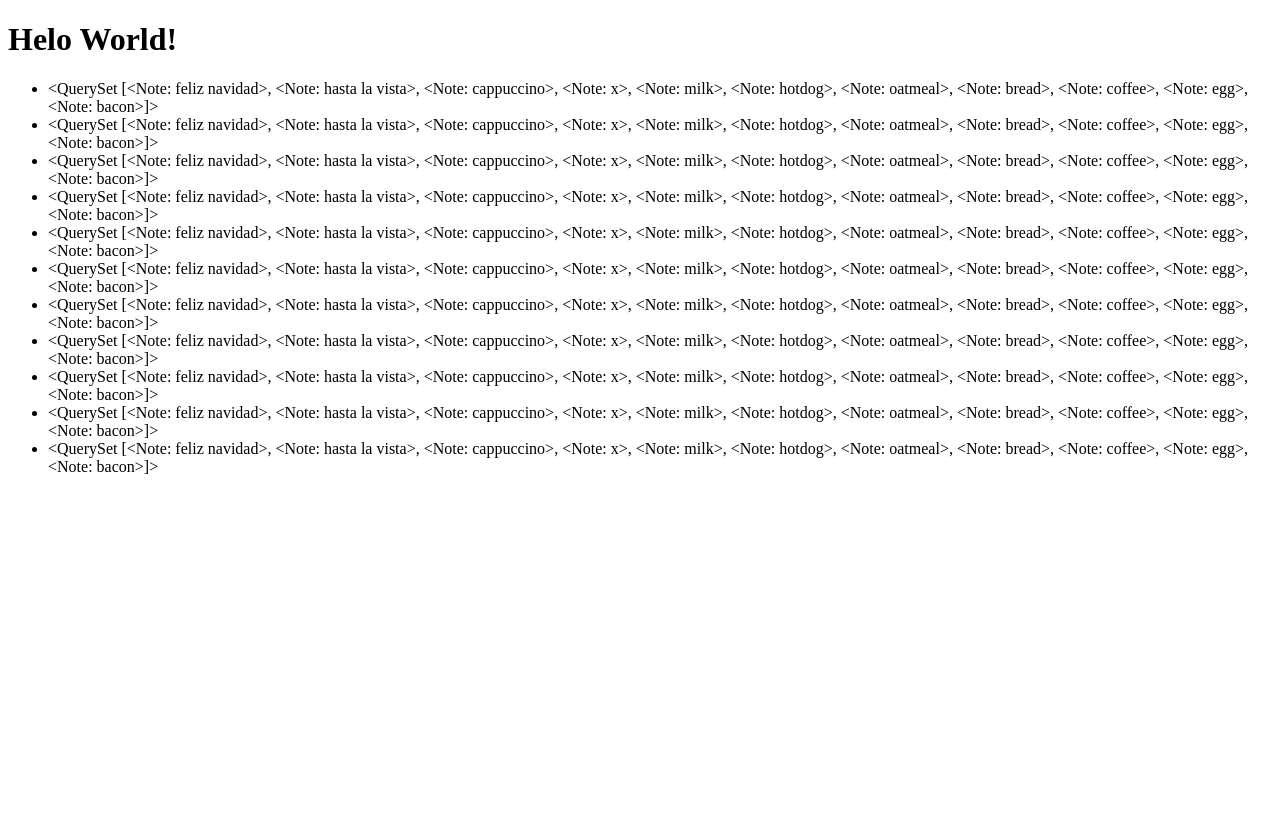
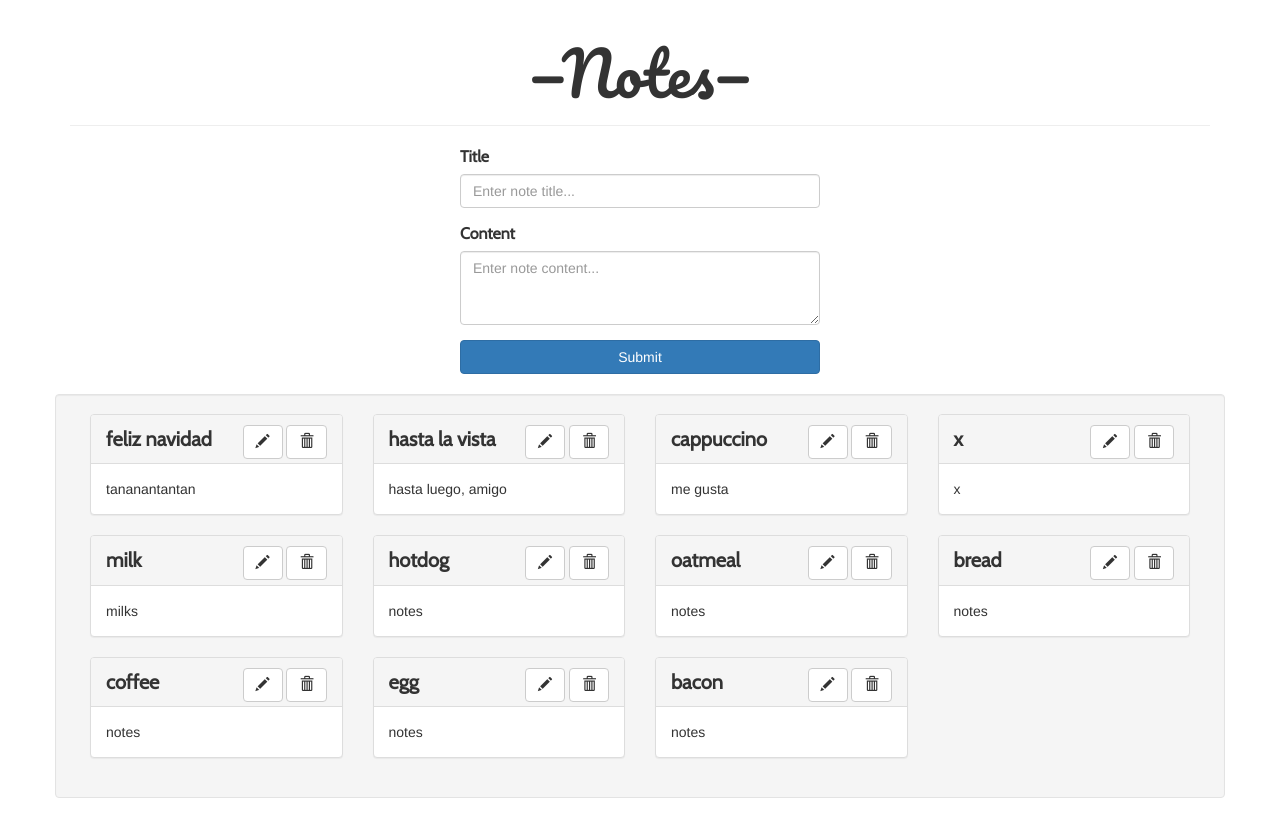
Before and after one commit to santels/django_basics, a Django app: page / in a window 1280 px wide. Before the commit the page ends 474 px from the top, so only its background shows below. Run offline with Django 3.2, Linux system fonts and the light colour scheme; data comes from the database, SQL or seed files in the repository; both versions use the stored data as it was after the commit; some libraries are stand-ins or nearby versions.

Commit message:
Added templates and create new note form

```diff
--- /dev/null
+++ b/djnotes/assets/css/style.css
@@ -0,0 +1,26 @@
+.note-heading {
+    font-family: 'Pacifico', cursive;
+    font-size: 60px;
+}
+
+.text-center{
+    text-align: center;
+}
+
+strong {
+    font-family: 'Cabin', sans-serif;
+    font-size: 20px;
+}
+
+.note-label {
+    font-family: 'Cabin', sans-serif;
+    font-size: 16px;
+}
+
+body {
+    background-color: #fffffa;
+}
+
+.top-buffer {
+    margin-top: 20px;
+}
--- a/djnotes/notes/views.py
+++ b/djnotes/notes/views.py
@@ -1,16 +1,28 @@
 from django.shortcuts import render
 from django.views.generic import View
-from .models import Note
+from notes.models import Note
+from notes.forms import NoteForm
+
 
 class Index(View):
     template_name = 'notes/index.html'
 
     def get_context_data(self):
         context = {
-                    'notes':Note.objects.order_by('-id'),
+                'notes': Note.objects.order_by('-id')
                 }
         return context
 
+    # Handles GET Request
     def get(self, request, *args, **kwargs):
         context = self.get_context_data()
         return render(request, self.template_name, context)
+
+    # Handles POST Request
+    def post(self, request, *args, **kwargs):
+        form = NoteForm(request.POST)
+        context = self.get_context_data()
+
+        if (form.is_valid()):
+            form.save()
+        return render(request, self.template_name, context )
--- /dev/null
+++ b/djnotes/templates/base.html
@@ -0,0 +1,39 @@
+{% load staticfiles %}
+<!DOCTYPE html>
+<html>
+    <head>
+        <meta charset="utf-8">
+        <meta http-equiv="X-UA-Compatible" content="IE=edge">
+        <meta name="viewport" content="width=device-width, initial-scale=1">
+
+        <title>{% block title %}{% endblock title %}</title>
+
+        <!-- Fonts Section -->
+        <link href="https://fonts.googleapis.com/css?family=Pacifico" rel="stylesheet">
+        <link href="https://fonts.googleapis.com/css?family=Cabin" rel="stylesheet">
+
+        <!-- CSS Section -->
+        <link rel="stylesheet"  href="{% static 'css/style.css' %}">
+        <link rel="stylesheet"
+          href="https://maxcdn.bootstrapcdn.com/bootstrap/3.3.7/css/bootstrap.min.css"
+          integrity="sha384-BVYiiSIFeK1dGmJRAkycuHAHRg32OmUcww7on3RYdg4Va+PmSTsz/K68vbdEjh4u"
+          crossorigin="anonymous">
+
+    </head>
+
+    <body>
+        <div class="container">
+            <div class="page-header text-center">
+                <h1 class='note-heading'>&#8212Notes&#8212</h1>
+            </div>
+            {% block content %}{% endblock content %}
+        </div>
+
+        <!-- JS Section -->
+        <script src="https://ajax.googleapis.com/ajax/libs/jquery/3.1.1/jquery.min.js"></script>
+        <script src="https://maxcdn.bootstrapcdn.com/bootstrap/3.3.7/js/bootstrap.min.js"
+          integrity="sha384-Tc5IQib027qvyjSMfHjOMaLkfuWVxZxUPnCJA7l2mCWNIpG9mGCD8wGNIcPD7Txa"
+          crossorigin="anonymous"></script>
+
+      </body>
+</html>
--- a/djnotes/templates/notes/index.html
+++ b/djnotes/templates/notes/index.html
@@ -1,21 +1,25 @@
-<!DOCTYPE html>
-<html lang="en-us">
-<head>
-    <meta charset="utf-8">
-    <meta http-equiv="X-UA-Compatible" content="IE=edge">
-    <meta name="viewport" conent="width=device-width, initial-scale=1">
-    <title>My Amazing Note App</title>
-</head>
-<body>
-    <h1>Helo World!</h1>
-    <ul>
-	{% for note in notes %}
-	<li>
-    	    <div>
-	        {{ notes }}
+{% extends 'base.html' %}
+
+{% block content %}
+<div class="row top-buffer">
+    <div class="col-md-4 col-md-offset-4">
+        <form action="{% url 'index' %}" method="post">
+            {% csrf_token %}
+            <div class="form-group">
+                <label for="txtNoteTitle" class="note-label">Title</label>
+                <input type="text" class="form-control" id="txtNoteTitle" name="title"
+                placeholder="Enter note title...">
             </div>
-	</li>
-	{% endfor %}
-    </ul>
-</body>
-</html>
+
+            <div class="form-group">
+                <label for="txtNoteContent" class="note-label">Content</label>
+                <textarea class="form-control" id="txtNoteContent" name="note"
+                    rows="3" placeholder="Enter note content..."></textarea>
+            </div>
+            <button type="submit" class="btn-block btn btn-primary" id="btnAdd"
+            name="add_note">Submit</button>
+        </form>
+    </div>
+</div>
+{% include 'notes/note-display.html' %}
+{% endblock content %}
--- /dev/null
+++ b/djnotes/templates/notes/note-display.html
@@ -0,0 +1,24 @@
+<div class="well row top-buffer">
+    {% for note in notes %}
+    <div class="col-md-3">
+        <div class="panel panel-default">
+            <div class="panel-heading">
+                <strong>{{ note.title }}</strong>
+                <!-- Edit and delete buttons -->
+                <div class="pull-right">
+                    <a href=# class="btn btn-default">
+                        <span class="glyphicon glyphicon-pencil"></span>
+                    </a>
+                    <button class="btn btn-default" id="btn_delete" onclick="deleteNote('{{ note.id }}')">
+                        <span class="glyphicon glyphicon-trash"></span>
+                    </button>
+                </div>
+                <!-- ======================= -->
+            </div>
+            <div class="panel-body">
+                {{ note.note }}
+            </div>
+        </div>
+    </div>
+    {% endfor %}
+</div>
```
Also changed, not shown: djnotes/notes/forms.py (added, +11 -0 lines), djnotes/README.md (added), djnotes/db.sqlite3, 1 other file.
